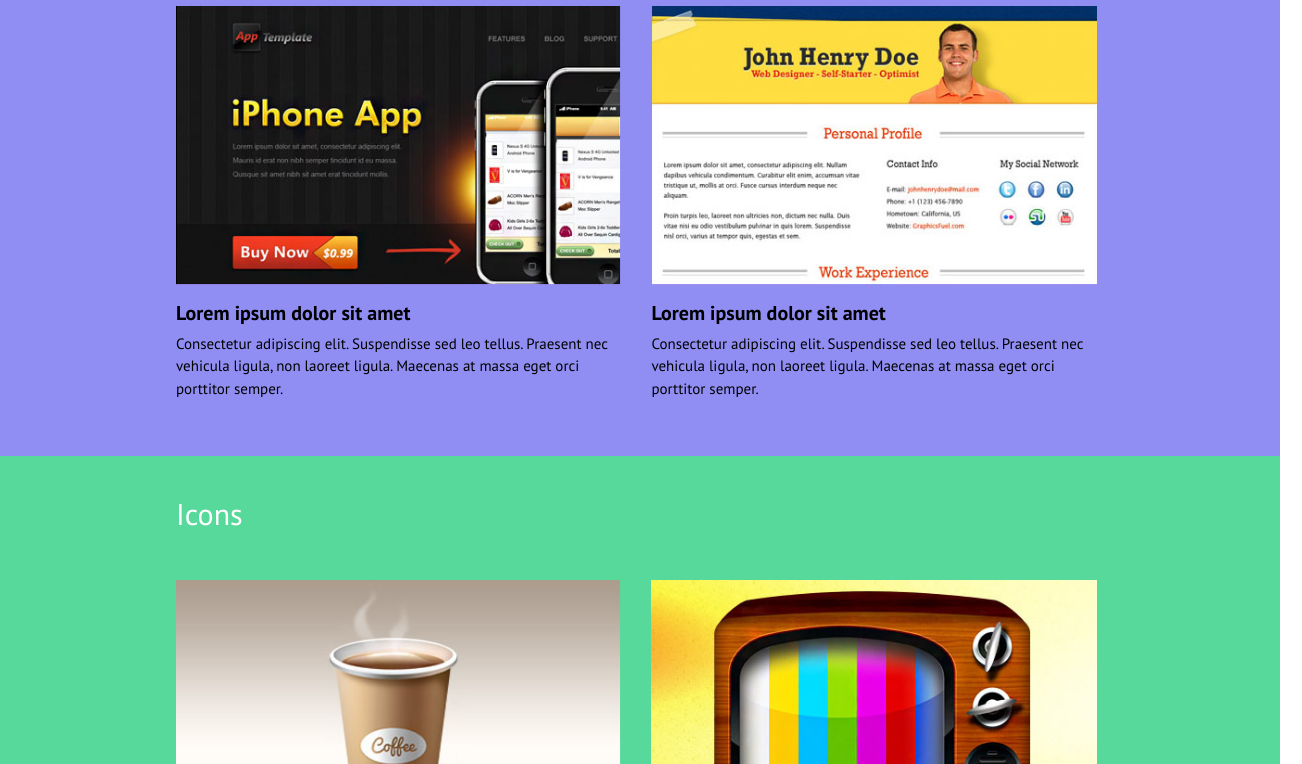
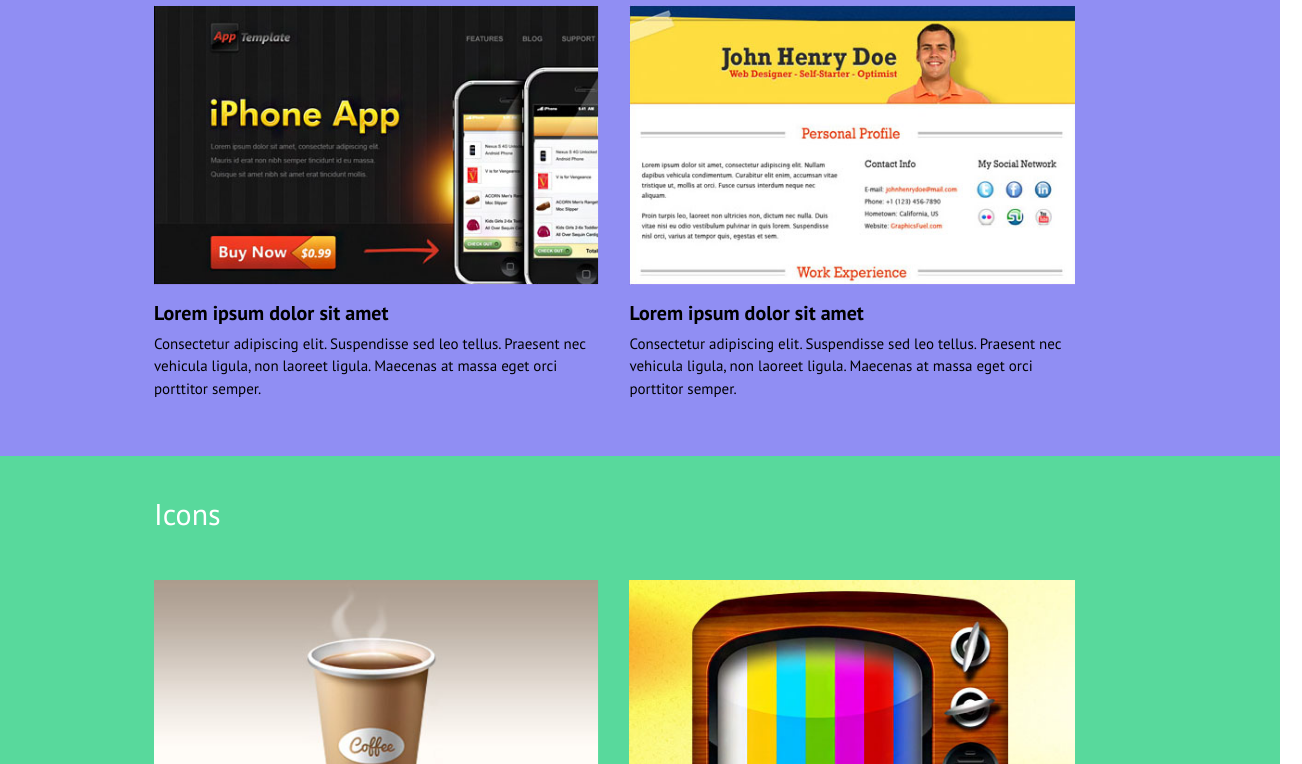
Before and after one commit to CristianMeSu/BlueBox, a plain HTML site: page index.html in a window 1280 px wide. Shown: the part 346-1110 px from the top of the page, 1302 px wide, since content can reach past the window. Drawn offline with nearby package versions, Linux system fonts and the light colour scheme.

Commit message:
Updates bluebox
Correcion de posiciones

```diff
--- a/css/estilos.css
+++ b/css/estilos.css
@@ -31,10 +31,7 @@
 	padding-bottom: 15px;
 	padding-left: 166px;
 }
-.row{
-	position: relative;
-	left: 22px;
-}
+
 
 #content1{
 	padding-left: 154px;
@@ -111,7 +108,7 @@ p{
 }
 h3{
 
-	padding: 40px 0px 40px 22px;
+	padding: 40px 0px 40px 0px;
 	color: #ffffff; font-size: 30px;
 	font-family: 'PT Sans', sans-serif;
 
```
Also changed, not shown: img/link.jpg, img/twitter.jpg.
